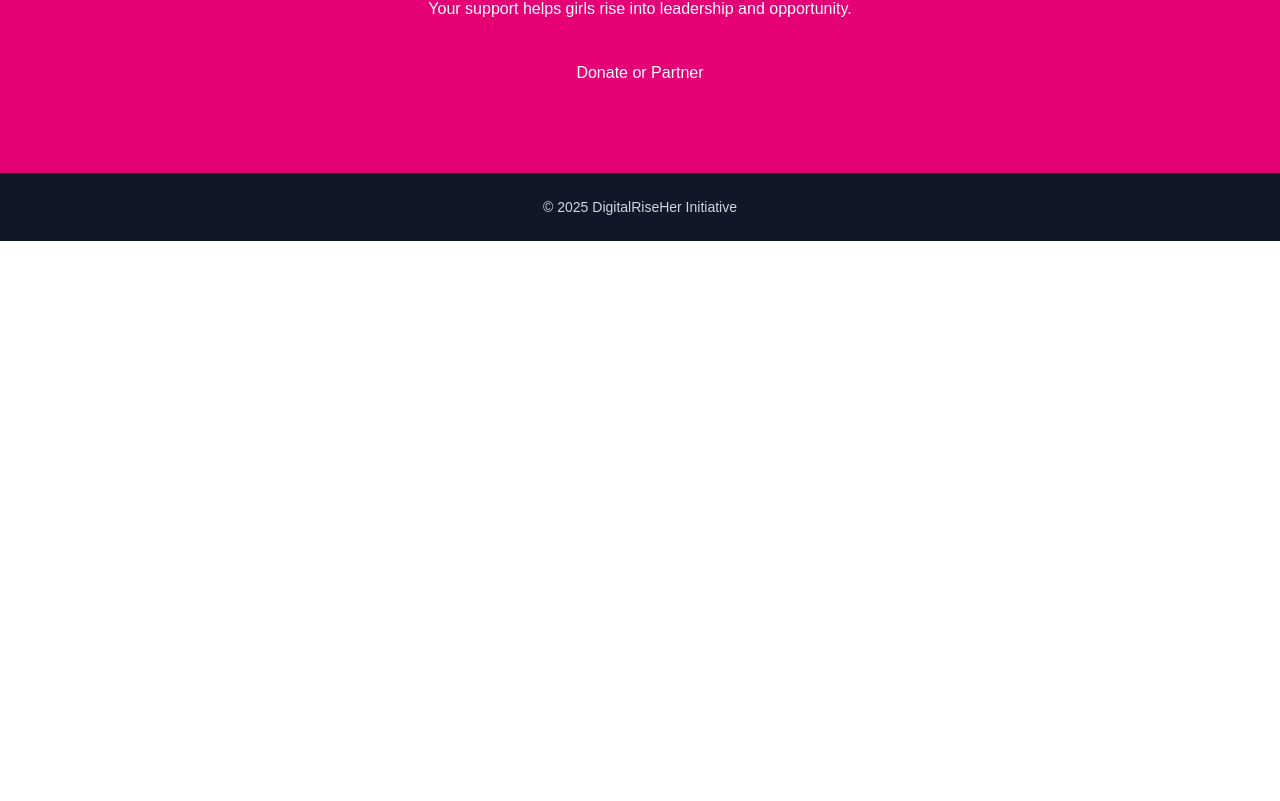
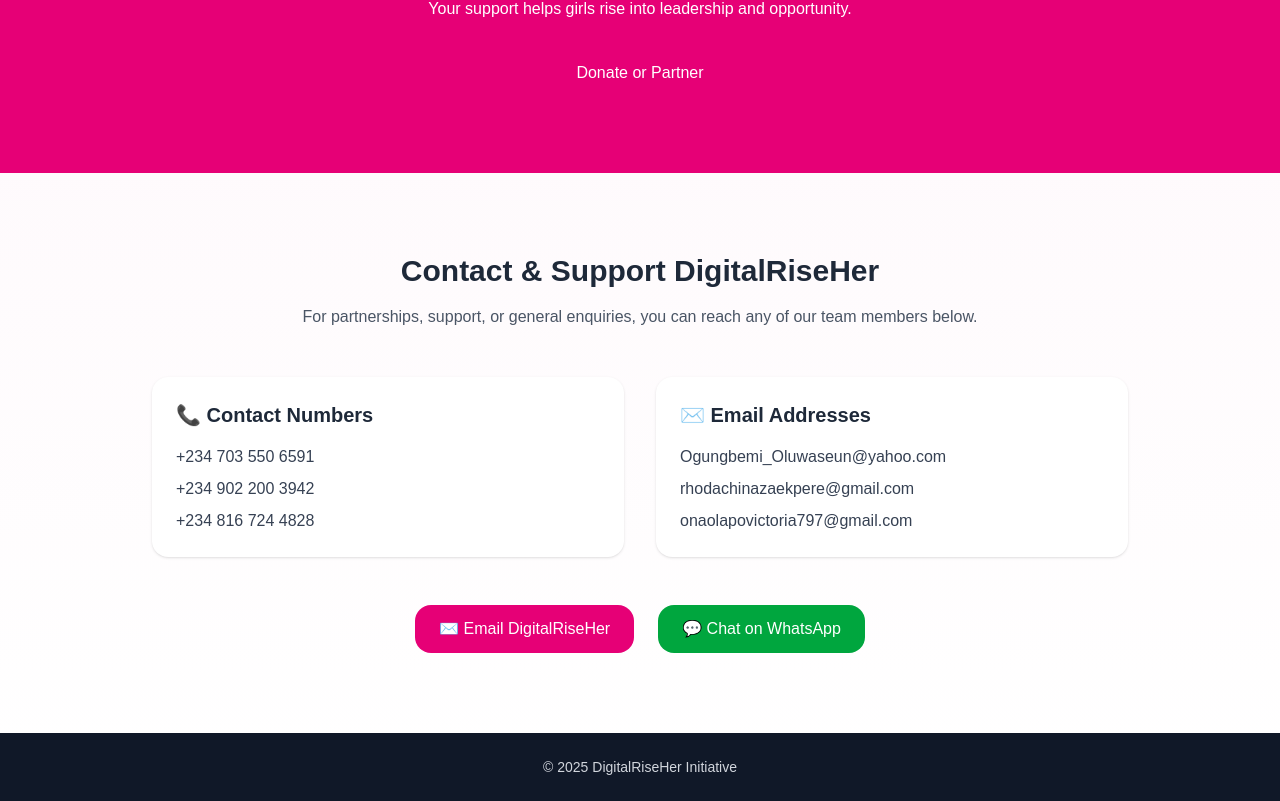
Before and after one commit to onaolapovictoria797-del/digitalriseher, a Next.js app: page / in a window 1280 px wide. Shown: the part 921-1722 px from the top of the page. Before the commit the page ends 1162 px from the top, so only its background shows below. Built offline with nearby package versions, Linux system fonts and the light colour scheme.

Commit message:
Configure Next.js for Netlify deployment

```diff
--- a/app/page.tsx
+++ b/app/page.tsx
@@ -86,6 +86,70 @@ export default function DigitalRiseHerWebsite() {
         </p>
         <Button>Donate or Partner</Button>
       </section>
+      {/* Contact / Support */}
+<section className="px-6 py-20 text-center max-w-5xl mx-auto">
+  <h2 className="text-3xl font-bold mb-4">
+    Contact & Support DigitalRiseHer
+  </h2>
+
+  <p className="text-gray-600 mb-12">
+    For partnerships, support, or general enquiries, you can reach any of our
+    team members below.
+  </p>
+
+  <div className="grid gap-8 md:grid-cols-2">
+
+  {/* Phone Numbers */}
+  <div className="bg-white rounded-2xl shadow p-6 text-left">
+    <h3 className="text-xl font-semibold mb-4 flex items-center gap-2">
+      📞 Contact Numbers
+    </h3>
+    <ul className="space-y-2 text-gray-700">
+      <li>+234 703 550 6591</li>
+      <li>+234 902 200 3942</li>
+      <li>+234 816 724 4828</li>
+    </ul>
+  </div>
+
+  {/* Emails */}
+  <div className="bg-white rounded-2xl shadow p-6 text-left">
+    <h3 className="text-xl font-semibold mb-4 flex items-center gap-2">
+      ✉️ Email Addresses
+    </h3>
+    <ul className="space-y-2 text-gray-700">
+      <li>Ogungbemi_Oluwaseun@yahoo.com</li>
+      <li>rhodachinazaekpere@gmail.com</li>
+      <li>onaolapovictoria797@gmail.com</li>
+    </ul>
+  </div>
+
+</div>
+
+{/* Main Contact Actions */}
+<div className="mt-12 flex flex-col md:flex-row justify-center gap-6">
+
+  {/* Clickable Main Email */}
+  <a
+    href="mailto:digitalriseher@gmail.com"
+    className="px-6 py-3 rounded-2xl bg-pink-600 text-white font-medium hover:bg-pink-700 transition"
+  >
+    ✉️ Email DigitalRiseHer
+  </a>
+
+  {/* WhatsApp Link */}
+  <a
+    href="https://wa.me/2348166264948"
+    target="_blank"
+    rel="noopener noreferrer"
+    className="px-6 py-3 rounded-2xl bg-green-600 text-white font-medium hover:bg-green-700 transition"
+  >
+    💬 Chat on WhatsApp
+  </a>
+
+</div>
+
+</section>
+
 
       <footer className="px-6 py-6 text-center text-sm bg-gray-900 text-gray-300">
         © {new Date().getFullYear()} DigitalRiseHer Initiative
```
